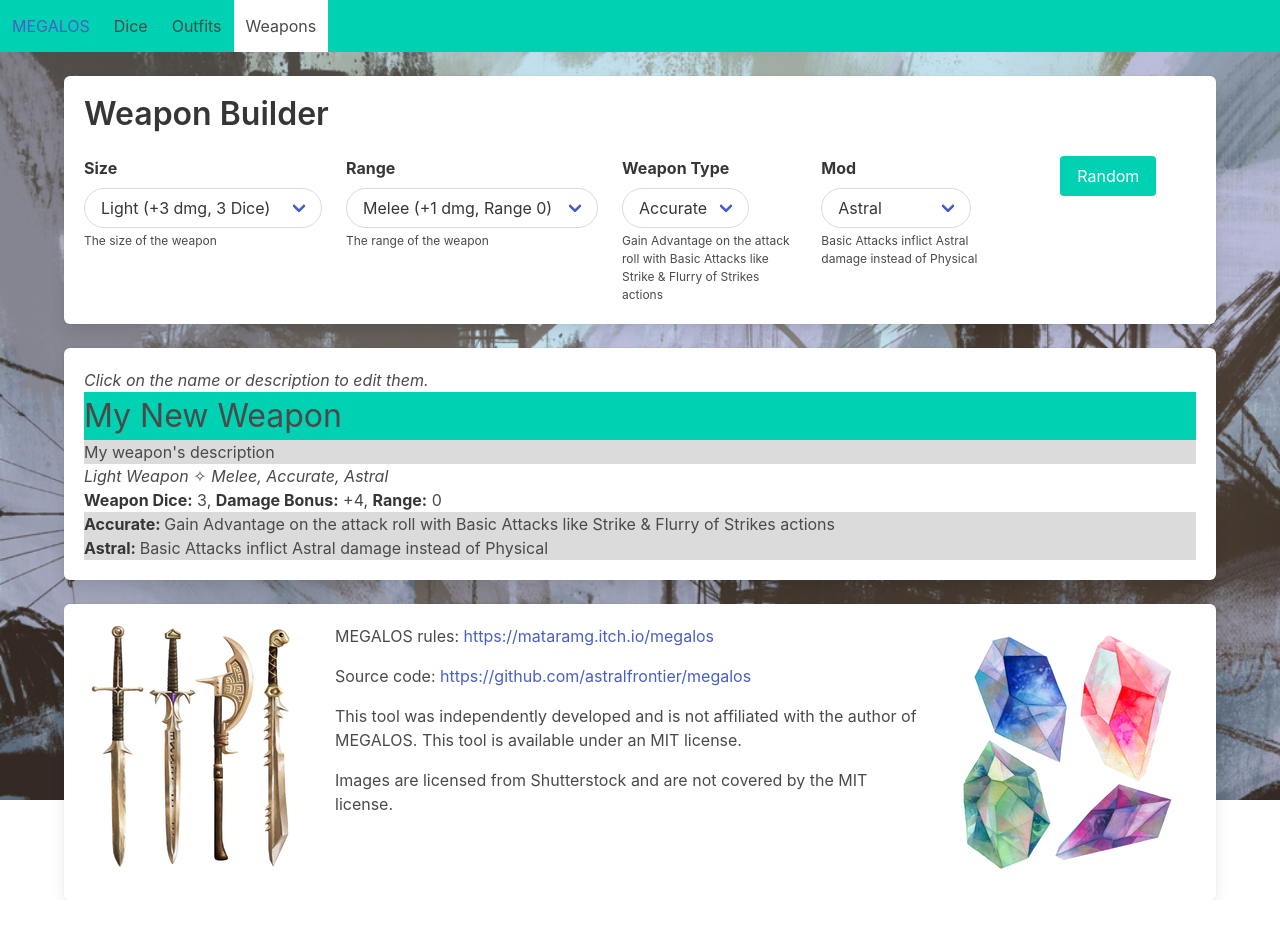
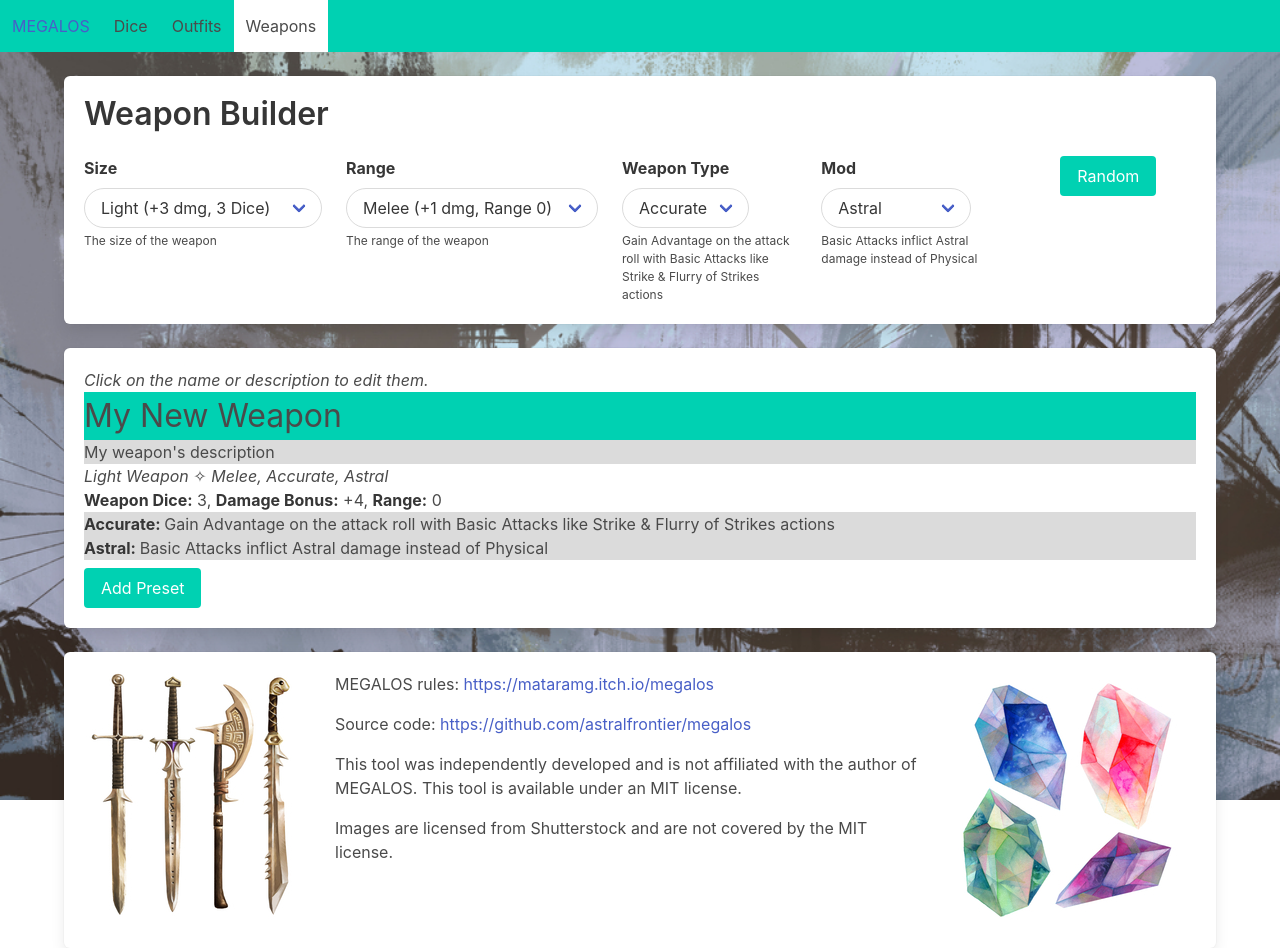
Before and after one commit to astralfrontier/megalos, a React (Vite) app: page /weapons in a window 1280 px wide. Before the commit the page ends 900 px from the top, so only its background shows below. Built offline with nearby package versions, Linux system fonts and the light colour scheme.

Commit message:
Weapon Builder can add stats as dice preset

```diff
--- a/src/WeaponBuilder.tsx
+++ b/src/WeaponBuilder.tsx
@@ -1,5 +1,6 @@
-import React, { useState } from "react";
+import React, { useContext, useState } from "react";
 
+import { DiceContext, Preset } from './DiceWrapper';
 import GenericInput from "./GenericInput";
 import { plusOrMinus, rollDie } from './utilities';
 
@@ -100,6 +101,8 @@ const modValues = [
 ]
 
 function WeaponBuilder() {
+  const { presets, setPresets } = useContext(DiceContext)
+
   const [size, setSize] = useState<number>(0)
   const [range, setRange] = useState<number>(0)
   const [weaponType, setWeaponType] = useState<number>(0)
@@ -139,6 +142,18 @@ function WeaponBuilder() {
       break;
     case "Reach":
       finalRange = finalRange + 1
+  }
+
+  function addAsPreset() {
+    const description = `${weaponName}: ${weaponValues.size[size].label}, ${weaponValues.range[range].label}, ${weaponValues.weaponType[weaponType].label}, ${modValues[mod].name}, Range ${finalRange}, ${plusOrMinus(finalDamageBonus)} damage`
+    const preset: Preset = {
+      label: description,
+      diceCount: finalWeaponDice,
+      difficulty: 15,
+      resistance: 1
+    }
+    setPresets([...presets, preset])
+    alert("Preset added to Dice roller")
   }
 
   return (
@@ -219,6 +234,9 @@ function WeaponBuilder() {
             <strong>{modValues[mod].name}: </strong>{modValues[mod].value}
           </div>
         </div>
+        <div className="mt-2">
+          <button className="button is-primary" onClick={() => addAsPreset()}>Add Preset</button>
+        </div>
       </div>
     </>
   );
```
